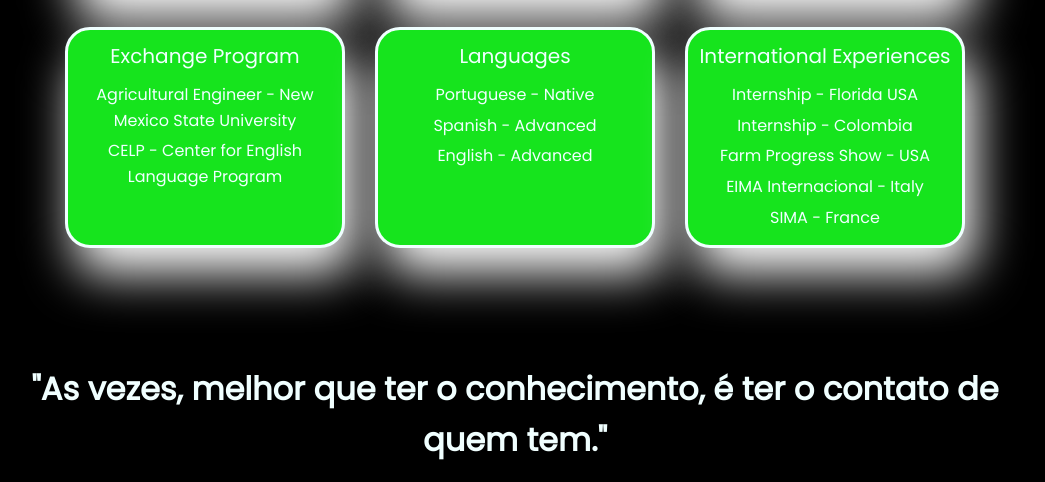
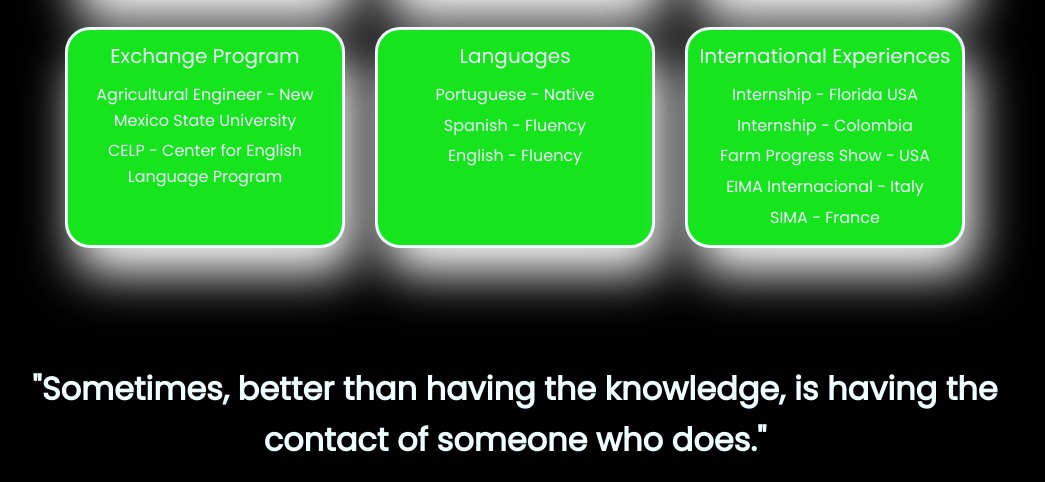
Before and after one commit to Dev-Lopes-Lucas/Meu-Portif-lio-2, a plain HTML site: page index.html in a window 1280 px wide. Shown: the part 2752-3234 px from the top of the page, without its empty margins (125-1170 px from the left). Drawn offline with Linux system fonts and the light colour scheme.

Commit message:
anteração inglês

```diff
--- a/index.html
+++ b/index.html
@@ -66,8 +66,8 @@
             <div class="qualification">
                 <h2>Languages</h2>
                 <p>Portuguese - Native</p>
-                <p>Spanish - Advanced</p>
-                <p>English - Advanced</p>
+                <p>Spanish - Fluency</p>
+                <p>English - Fluency</p>
             </div>
             <div class="qualification">
                 <h2>International Experiences</h2>
@@ -90,7 +90,7 @@
 
     <section id="contact" class="main-content">
         <div class="text-contact">
-            <p class="main-text">"As vezes, melhor que ter o conhecimento, é ter o contato de quem tem."</p>
+            <p class="main-text">"Sometimes, better than having the knowledge, is having the contact of someone who does."</p>
         </div>
         <div class="container">
             <div class="cube">
```
